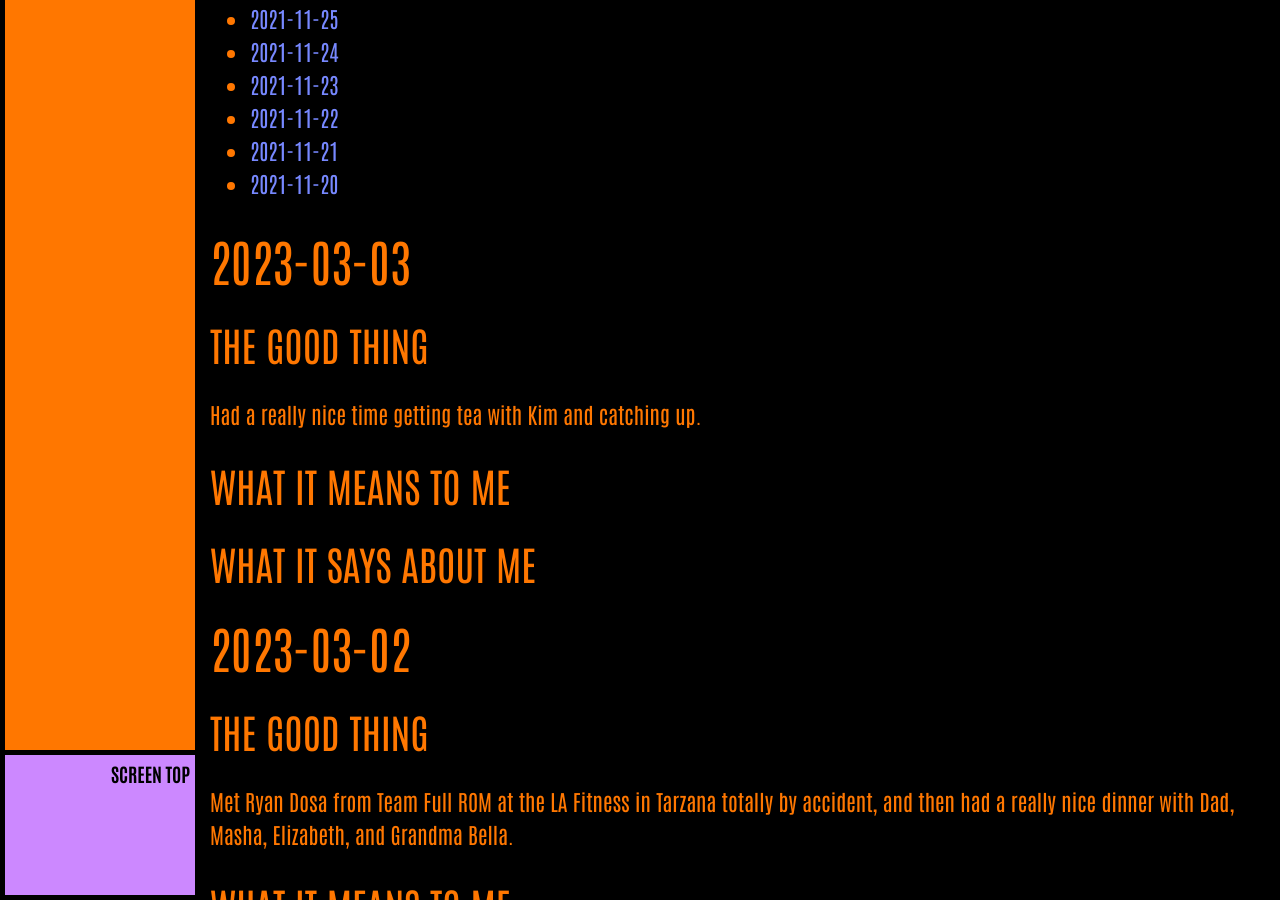
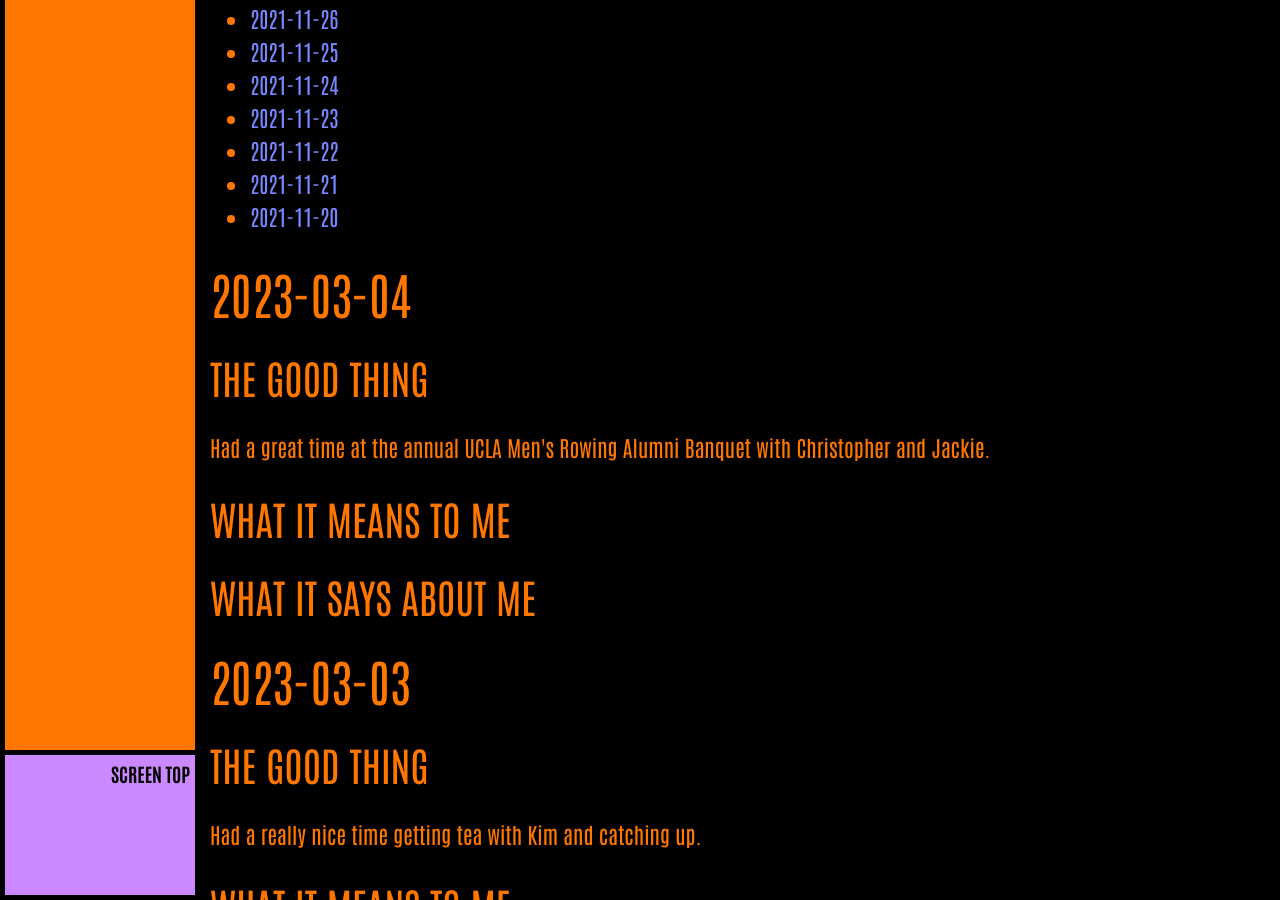
Before and after one commit to ArthurZey/arthurzey.github.io, a Jekyll site: the page built from _pages/one-good-thing.md, in a window 1280 px wide and 900 px high, scrolled down 9702 px. Built offline with Jekyll 4.4.1, drawn with Linux system fonts in a browser that asks for light colours; some of the changed text lies outside the part shown.

Commit message:
added stub for 2023-03-04

```diff
--- a/_pages/one-good-thing.md
+++ b/_pages/one-good-thing.md
@@ -13,6 +13,15 @@ sitemap: false
 {:toc}
 {::options toc_levels="2" /}
 
+## 2023-03-04
+### The Good Thing
+Had a great time at the annual UCLA Men's Rowing Alumni Banquet with Christopher and Jackie.
+### What It Means to Me
+
+### What It Says about Me
+
+
+
 ## 2023-03-03
 ### The Good Thing
 Had a really nice time getting tea with Kim and catching up.
```
Also changed, not shown: other parts of _pages/one-good-thing.md (+1 -1 lines).
